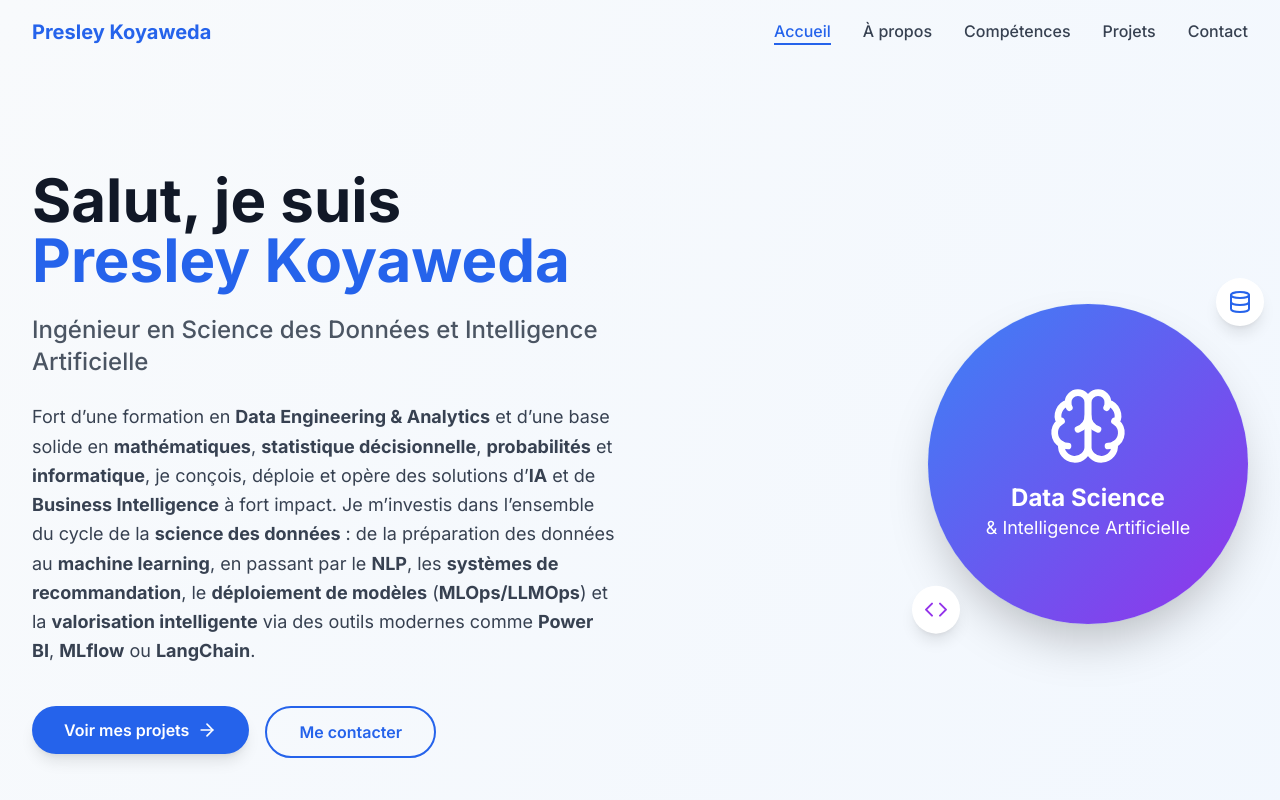
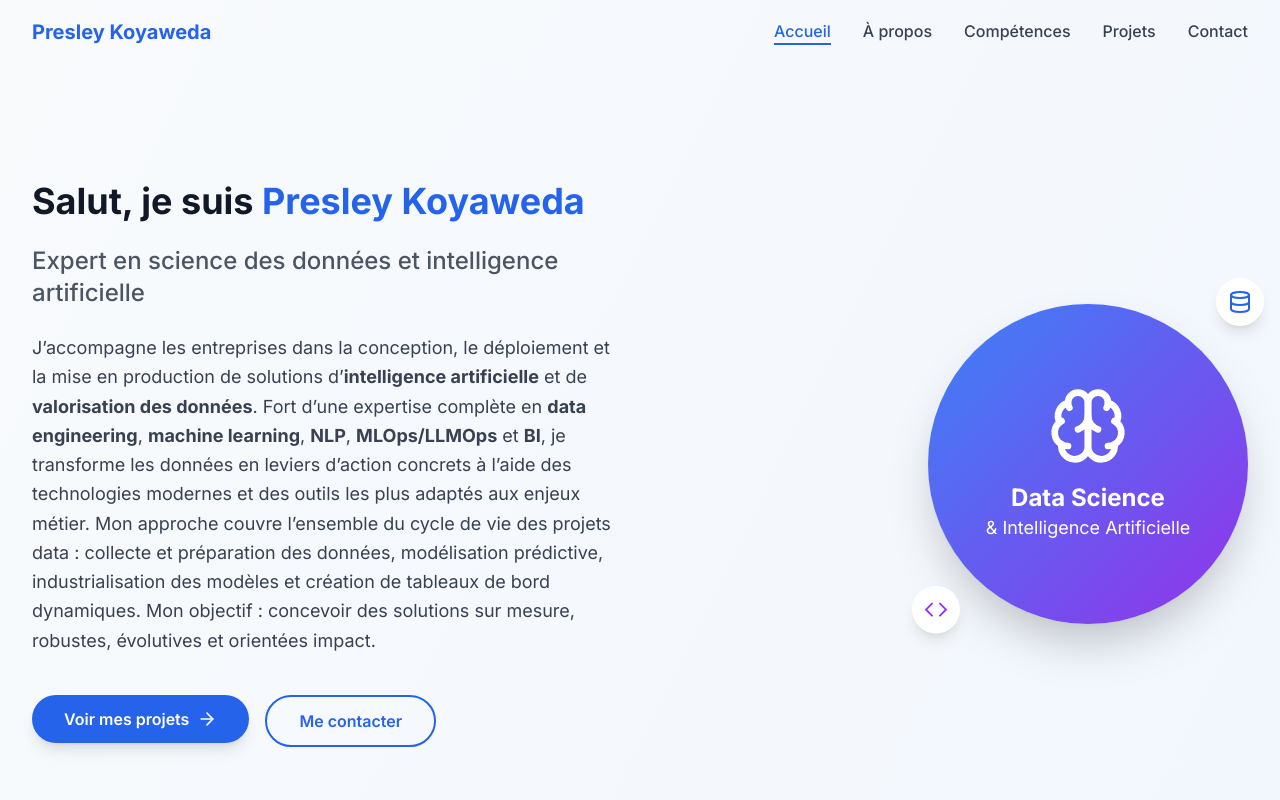
Before and after one commit to PresleyKoyaweda/mon_site, a React (Vite) app: page / in a window 1280 px wide. Shown: the top 800 px of the page. Built offline with nearby package versions, Linux system fonts and the light colour scheme.

Commit message:
Mise à jour de home et About

```diff
--- a/src/pages/About.tsx
+++ b/src/pages/About.tsx
@@ -88,8 +88,15 @@ const About = () => {
                   en veillant à ce qu’elles répondent à des besoins métiers concrets, mesurables et durables.
                   Mon approche allie excellence technique, compréhension fine des enjeux organisationnels et souci constant de l’impact.
                 </p>
+
+                  <p>
+                  <strong>Mon ambition :</strong> mettre mon expertise au service d'organisations qui veulent exploiter la puissance des données pour innover, anticiper et agir.
+                  </p>
+
+
               </div>
             </div>
+
 
             <motion.div
               whileHover={{ scale: 1.05 }}
--- a/src/pages/Home.tsx
+++ b/src/pages/Home.tsx
@@ -44,10 +44,13 @@ const Home = () => {
                 initial={{ opacity: 0, y: 20 }}
                 animate={{ opacity: 1, y: 0 }}
                 transition={{ delay: 0.2, duration: 0.8 }}
-                className="text-4xl sm:text-5xl lg:text-6xl font-bold text-gray-900"
+                className="text-2xl sm:text-4xl lg:text-4xl font-bold text-gray-900"
+
               >
                 Salut, je suis{' '}
                 <span className="text-blue-600">Presley Koyaweda</span>
+
+
               </motion.h1>
 
               <motion.p
@@ -56,7 +59,7 @@ const Home = () => {
                 transition={{ delay: 0.4, duration: 0.8 }}
                 className="text-xl sm:text-2xl text-gray-600 font-medium"
               >
-                Ingénieur en Science des Données et Intelligence Artificielle
+              Expert en science des données et intelligence artificielle
               </motion.p>
 
               <motion.p
@@ -65,8 +68,12 @@ const Home = () => {
                 transition={{ delay: 0.6, duration: 0.8 }}
                 className="text-lg text-gray-700 leading-relaxed"
               >
-                Fort d’une formation en <strong>Data Engineering & Analytics</strong> et d’une base solide en <strong>mathématiques</strong>, <strong>statistique décisionnelle</strong>, <strong>probabilités</strong> et <strong>informatique</strong>, je conçois, déploie et opère des solutions d’<strong>IA</strong> et de <strong>Business Intelligence</strong> à fort impact.
-  Je m’investis dans l’ensemble du cycle de la <strong>science des données</strong> : de la préparation des données au <strong>machine learning</strong>, en passant par le <strong>NLP</strong>, les <strong>systèmes de recommandation</strong>, le <strong>déploiement de modèles</strong> (<strong>MLOps/LLMOps</strong>) et la <strong>valorisation intelligente</strong> via des outils modernes comme <strong>Power BI</strong>, <strong>MLflow</strong> ou <strong>LangChain</strong>.
+                J’accompagne les entreprises dans la conception, le déploiement et la mise en production de solutions d’<strong>intelligence artificielle</strong> et de <strong>valorisation des données</strong>.
+                Fort d’une expertise complète en <strong>data engineering</strong>, <strong>machine learning</strong>, <strong>NLP</strong>, <strong>MLOps/LLMOps</strong> et <strong>BI</strong>,
+                je transforme les données en leviers d’action concrets à l’aide des technologies modernes et des outils les plus adaptés aux enjeux métier.
+
+                Mon approche couvre l’ensemble du cycle de vie des projets data : collecte et préparation des données, modélisation prédictive, industrialisation des modèles et création de tableaux de bord dynamiques.
+                Mon objectif : concevoir des solutions sur mesure, robustes, évolutives et orientées impact.
               </motion.p>
 
               <motion.div
```
